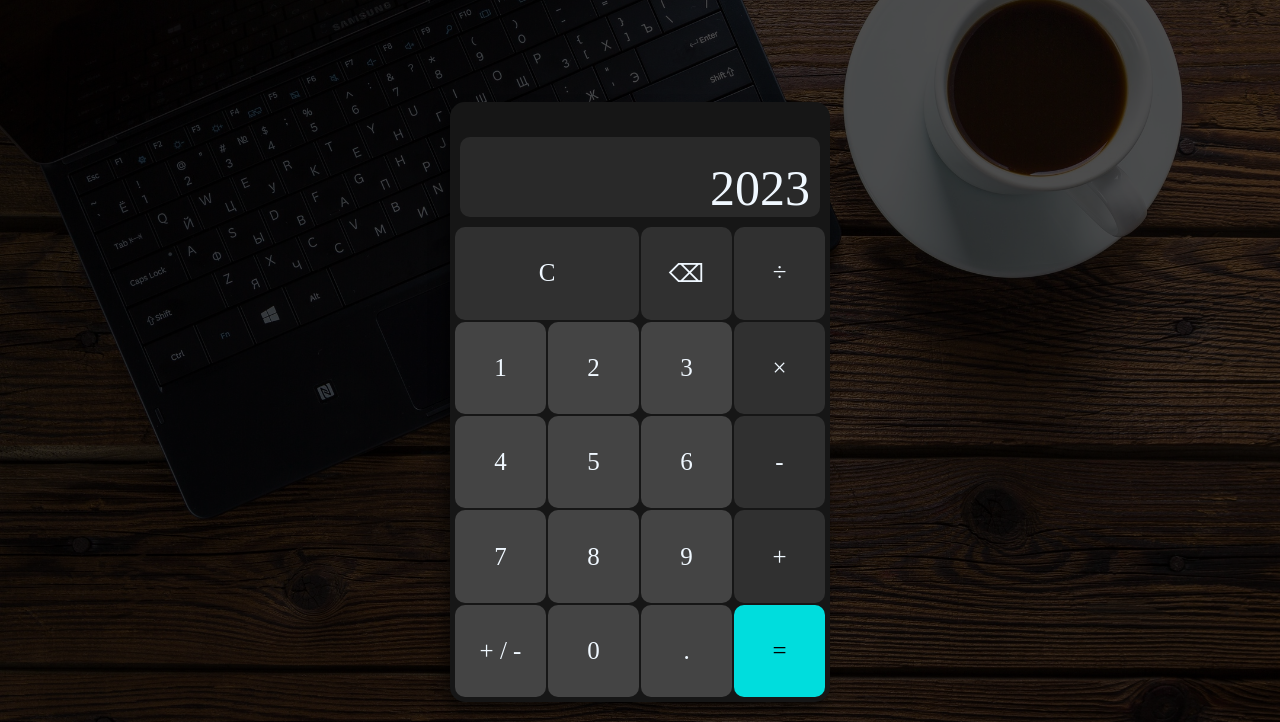
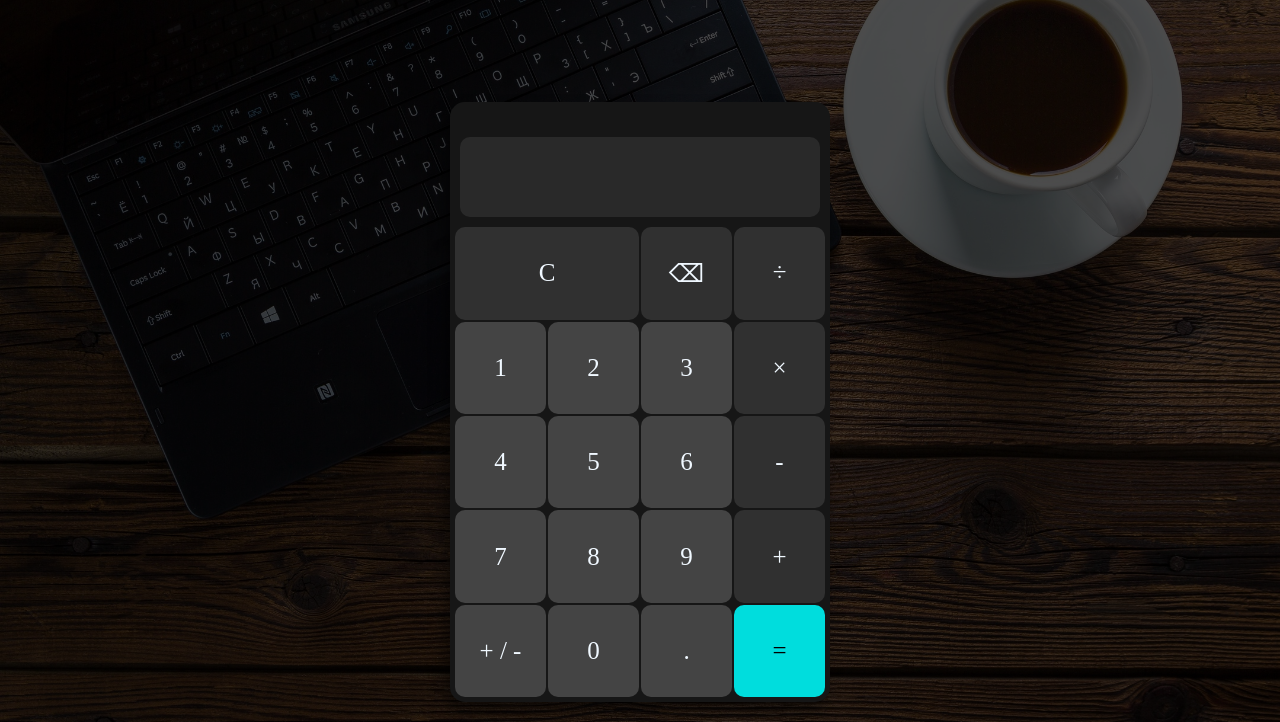
Before and after one commit to araujodanield/odin-calculator, a plain HTML site: page index.html in a window 1280 px wide. Shown: the top 722 px of the page. Drawn offline with nearby package versions, Linux system fonts and the light colour scheme.

Commit message:
Delete the display's test text

```diff
--- a/index.html
+++ b/index.html
@@ -13,7 +13,7 @@
 <body>
     <div class="overlay">
         <div class="calculator">
-            <div class="display">2023</div>
+            <div class="display"></div>
             <div class="btn-grid">
                 <p class="btn" id="zero">0</p>
                 <p class="btn" id="one">1</p>
```
